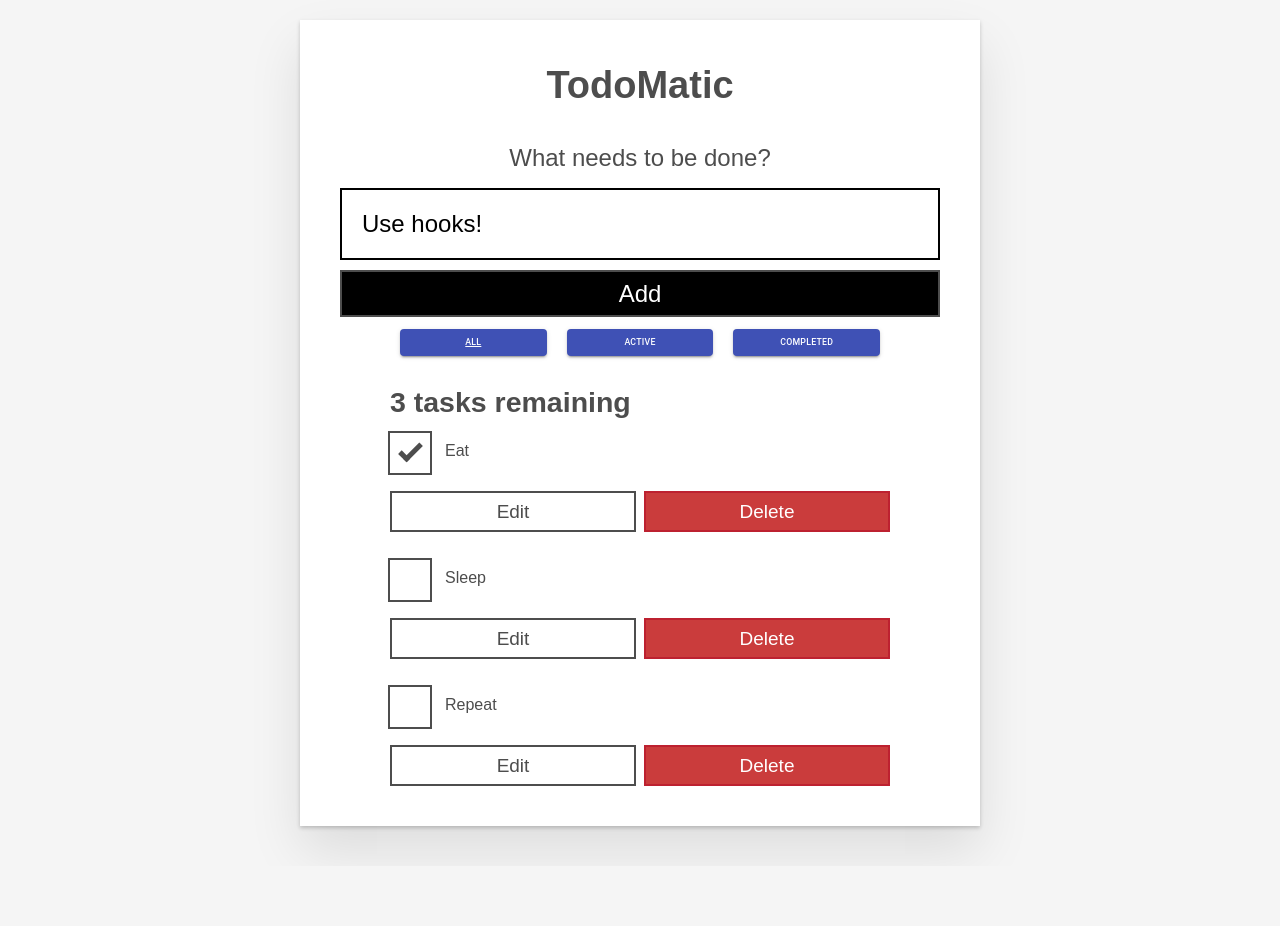
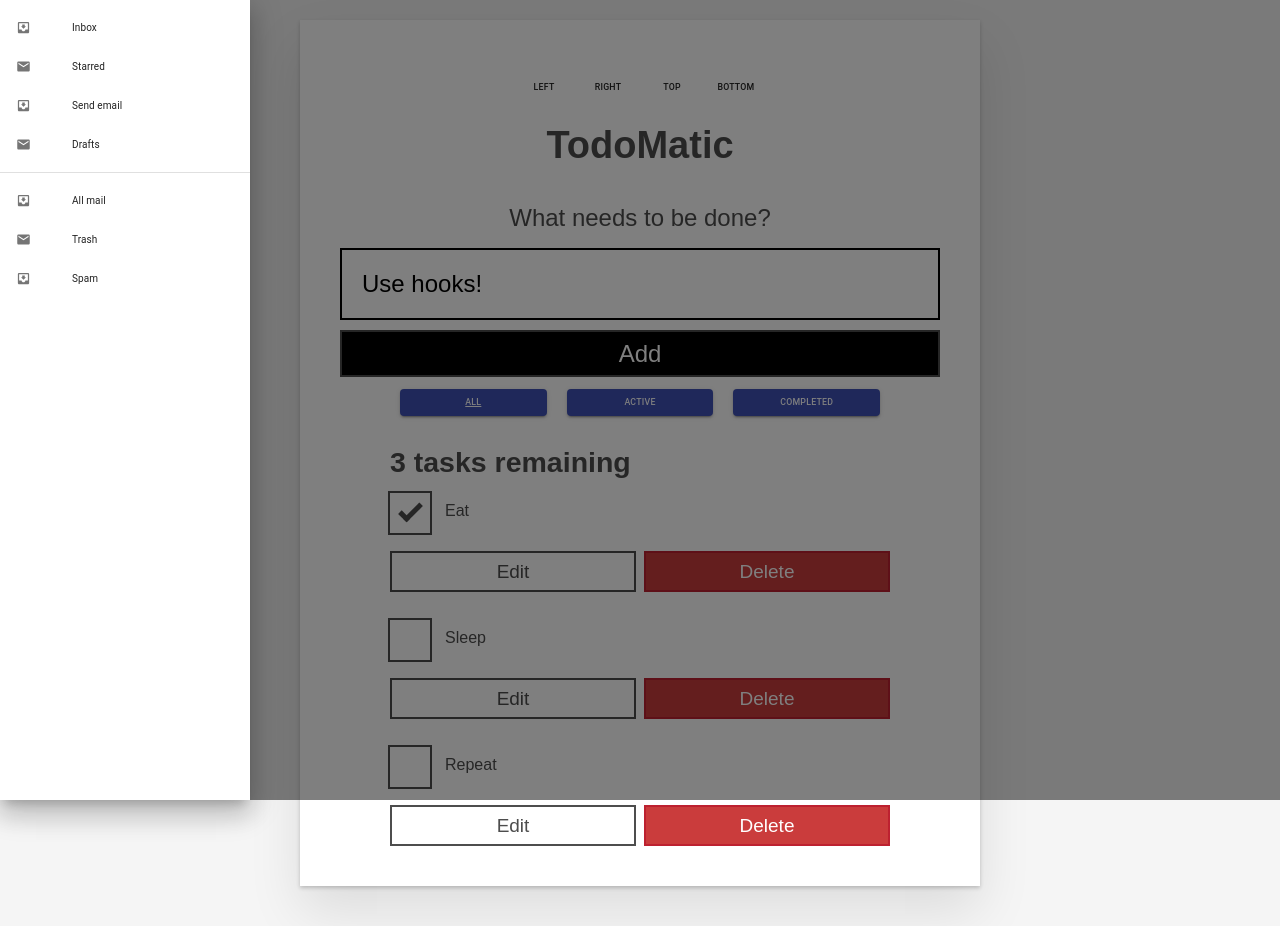
Before and after one commit to leolo784/myfirstreact, a React (Create React App) app: page / in a window 1280 px wide. Before the commit the page ends 866 px from the top, so only its background shows below. Built offline with nearby package versions, Linux system fonts and the light colour scheme.

Commit message:
MenuBar On Click

```diff
--- a/src/App.js
+++ b/src/App.js
@@ -3,6 +3,7 @@
 import FilterButton from "./components/FilterButton";
 import React, { useState } from "react";
 import {nanoid} from "nanoid"
+import MenuBar from './MenuBar'
 
 function App(props) {
   const [tasks, setTasks] = useState(props.tasks);
@@ -77,6 +78,9 @@
 
   return (
     <div className="todoapp stack-large">
+      <h1>
+        <MenuBar />
+      </h1>
       <h1>TodoMatic</h1>
       <Form addTask={addTask}/>
       <div className="filters btn-group stack-exception">
--- /dev/null
+++ b/src/MenuBar.js
@@ -0,0 +1,81 @@
+import React from 'react';
+import clsx from 'clsx';
+import { makeStyles } from '@material-ui/core/styles';
+import Drawer from '@material-ui/core/Drawer';
+import Button from '@material-ui/core/Button';
+import List from '@material-ui/core/List';
+import Divider from '@material-ui/core/Divider';
+import ListItem from '@material-ui/core/ListItem';
+import ListItemIcon from '@material-ui/core/ListItemIcon';
+import ListItemText from '@material-ui/core/ListItemText';
+import InboxIcon from '@material-ui/icons/MoveToInbox';
+import MailIcon from '@material-ui/icons/Mail';
+
+const useStyles = makeStyles({
+  list: {
+    width: 250,
+  },
+  fullList: {
+    width: 'auto',
+  },
+});
+
+export default function TemporaryDrawer() {
+  const classes = useStyles();
+  const [state, setState] = React.useState({
+    top: false,
+    left: true,
+    bottom: false,
+    right: false,
+  });
+
+  const toggleDrawer = (anchor, open) => (event) => {
+    if (event.type === 'keydown' && (event.key === 'Tab' || event.key === 'Shift')) {
+      return;
+    }
+
+    setState({ ...state, [anchor]: open });
+  };
+
+  const list = (anchor) => (
+    <div
+      className={clsx(classes.list, {
+        [classes.fullList]: anchor === 'top' || anchor === 'bottom',
+      })}
+      role="presentation"
+      onClick={toggleDrawer(anchor, false)}
+      onKeyDown={toggleDrawer(anchor, false)}
+    >
+      <List>
+        {['Inbox', 'Starred', 'Send email', 'Drafts'].map((text, index) => (
+          <ListItem button key={text}>
+            <ListItemIcon>{index % 2 === 0 ? <InboxIcon /> : <MailIcon />}</ListItemIcon>
+            <ListItemText primary={text} />
+          </ListItem>
+        ))}
+      </List>
+      <Divider />
+      <List>
+        {['All mail', 'Trash', 'Spam'].map((text, index) => (
+          <ListItem button key={text}>
+            <ListItemIcon>{index % 2 === 0 ? <InboxIcon /> : <MailIcon />}</ListItemIcon>
+            <ListItemText primary={text} />
+          </ListItem>
+        ))}
+      </List>
+    </div>
+  );
+
+  return (
+    <div>
+      {['left', 'right', 'top', 'bottom'].map((anchor) => (
+        <React.Fragment key={anchor}>
+          <Button onClick={toggleDrawer(anchor, true)}>{anchor}</Button>
+          <Drawer anchor={anchor} open={state[anchor]} onClose={toggleDrawer(anchor, false)}>
+            {list(anchor)}
+          </Drawer>
+        </React.Fragment>
+      ))}
+    </div>
+  );
+}
```
